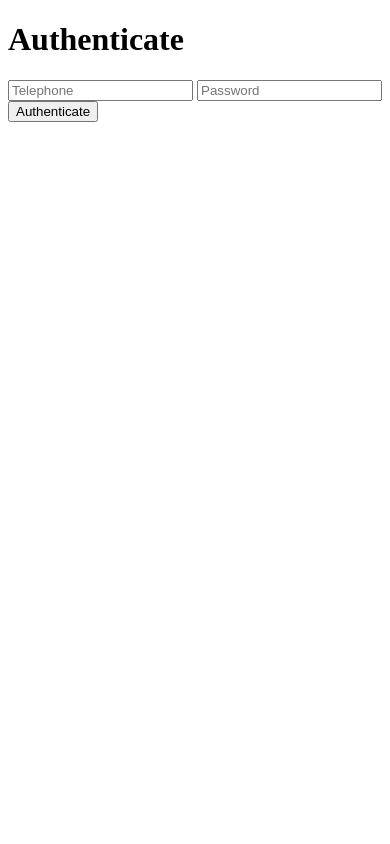
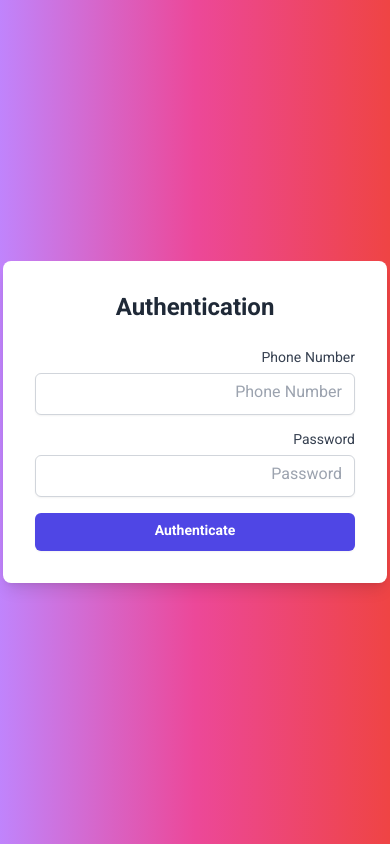
Before and after one commit to Revisto/ict, a Flask app: template app/templates/authenticate.html in a window 390 px wide. Run offline with Flask 3, Linux system fonts and the light colour scheme; the template is opened without the code that fills it, so the values that code supplies are empty; some libraries are stand-ins or nearby versions.

Commit message:
fix minor ui stuff

```diff
--- a/app/templates/authenticate.html
+++ b/app/templates/authenticate.html
@@ -1,16 +1,40 @@
 <!-- templates/authenticate.html -->
 <!DOCTYPE html>
-<html>
+<html lang="fa" dir="rtl">
 <head>
-    <title>Authenticate</title>
+    <meta charset="UTF-8">
+    <meta name="viewport" content="width=device-width, initial-scale=1.0">
+    <title>Authentication - Campaign Generator</title>
+    <!-- Tailwind CSS CDN -->
+    <script src="https://cdn.tailwindcss.com"></script>
+    <!-- فونت Vazirmatn از Google Fonts -->
+    <link href="https://fonts.googleapis.com/css2?family=Vazirmatn:wght@400;700&display=swap" rel="stylesheet">
+    <style>
+        body {
+            font-family: 'Vazirmatn', sans-serif;
+        }
+    </style>
 </head>
-<body>
-    <h1>Authenticate</h1>
-    <form id="authForm">
-        <input type="text" name="telephone" placeholder="Telephone" required>
-        <input type="password" name="password" placeholder="Password" required>
-        <button type="submit">Authenticate</button>
-    </form>
+<body class="bg-gradient-to-r from-purple-400 via-pink-500 to-red-500 flex items-center justify-center min-h-screen text-right">
+    <div class="bg-white p-8 rounded-lg shadow-lg w-full max-w-sm">
+        <h1 class="text-2xl font-bold mb-6 text-center text-gray-800">Authentication</h1>
+        <form id="authForm" class="space-y-4">
+            <div>
+                <label for="telephone" class="block text-sm font-medium text-gray-700">Phone Number</label>
+                <input type="text" name="telephone" id="telephone" placeholder="Phone Number" required class="mt-1 block w-full px-3 py-2 border border-gray-300 rounded-md shadow-sm focus:outline-none focus:ring-indigo-500 focus:border-indigo-500 sm:text-sm">
+            </div>
+            <div>
+                <label for="password" class="block text-sm font-medium text-gray-700">Password</label>
+                <input type="password" name="password" id="password" placeholder="Password" required class="mt-1 block w-full px-3 py-2 border border-gray-300 rounded-md shadow-sm focus:outline-none focus:ring-indigo-500 focus:border-indigo-500 sm:text-sm">
+            </div>
+            <div>
+                <button type="submit" class="w-full flex justify-center py-2 px-4 border border-transparent rounded-md shadow-sm text-sm font-semibold text-white bg-indigo-600 hover:bg-indigo-500 focus:outline-none focus:ring-2 focus:ring-offset-2 focus:ring-indigo-500">Authenticate</button>
+            </div>
+        </form>
+        <div id="refreshContainer" class="mt-4 hidden">
+            <p class="text-center text-gray-700 mb-4">Refresh the page</p>
+        </div>
+    </div>
 
     <script>
         document.getElementById('authForm').addEventListener('submit', function(event) {
@@ -34,8 +58,8 @@
                     alert('Authentication successful');
                     // Update the UUID in local storage
                     localStorage.setItem('user_uuid', data.uuid);
-                    // refresh the whole page
-                    location.reload();
+                    // Show the refresh message and button
+                    document.getElementById('refreshContainer').classList.remove('hidden');
                 } else {
                     alert('Authentication failed: ' + data.message);
                 }
```
Also changed, not shown: app/templates/games/Building.html (+20 -24 lines).
